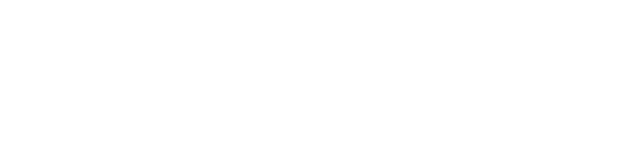
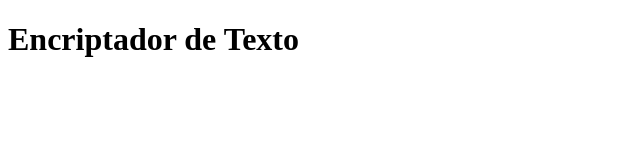
Before and after one commit to jose82460/Desafio-Encriptador-Texto, a plain HTML site: page index.html in a window 1280 px wide. Shown: the whole page, without its empty margins (0-640 px from the left). Drawn offline with Linux system fonts and the light colour scheme.

Commit message:
añadiendo Header

```diff
--- a/index.html
+++ b/index.html
@@ -6,6 +6,8 @@
     <title>Encriptador de Texto Basico</title>
 </head>
 <body>
-
+    <header class="header">
+        <h1 class="titulo">Encriptador de Texto</h1>
+    </header>
 </body>
 </html>
```
